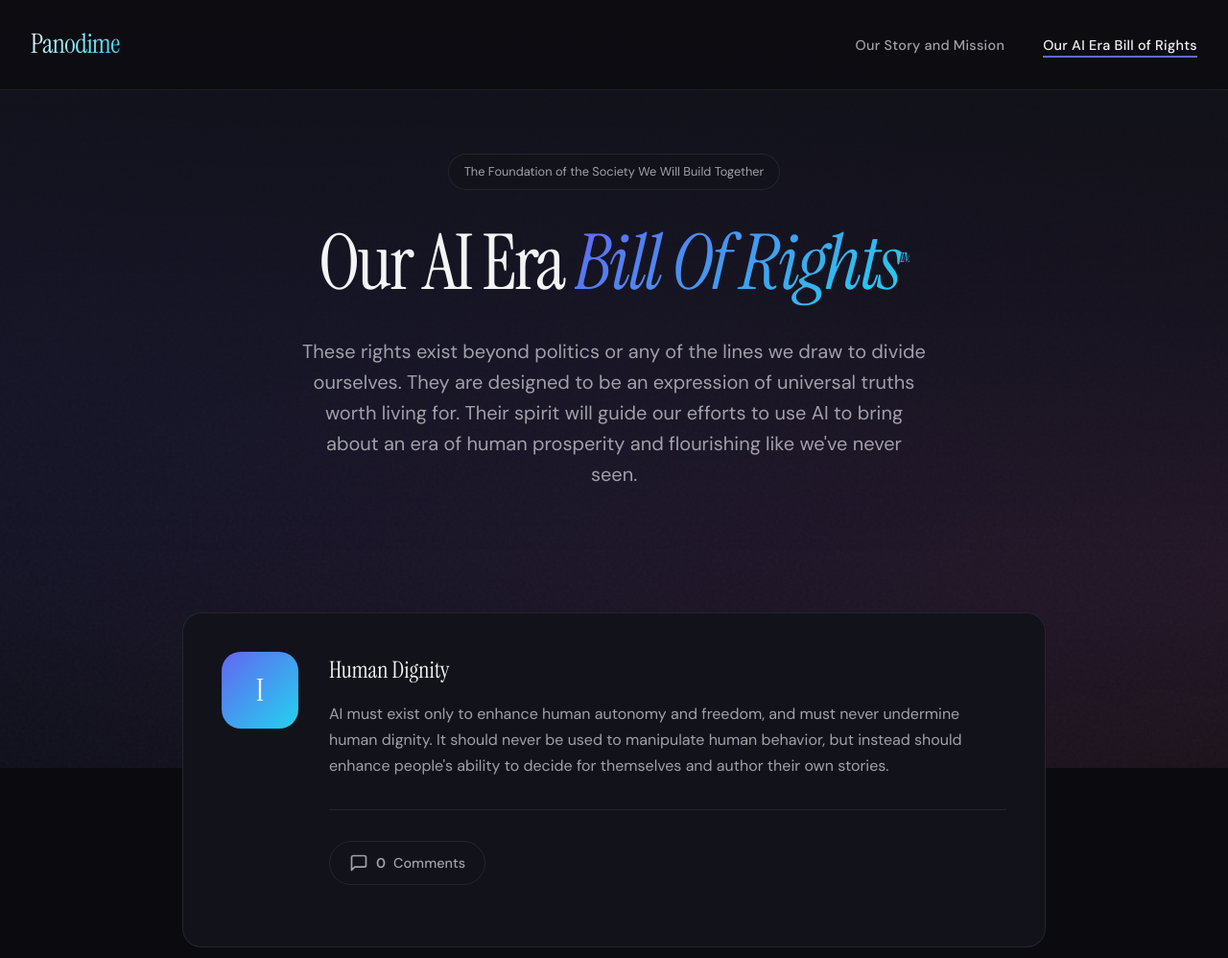
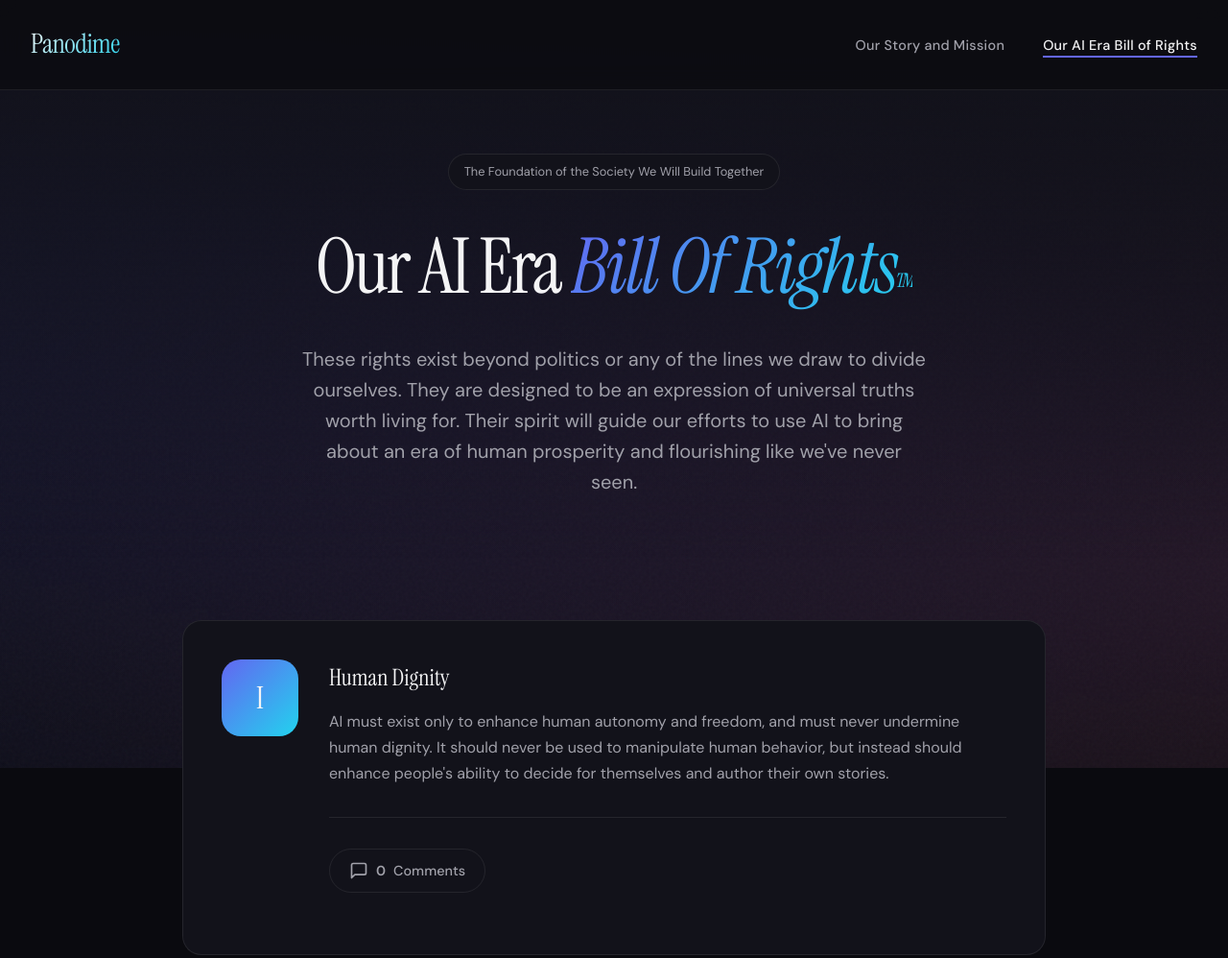
Before and after one commit to pano-apps/landingpagenovember25, a plain HTML site: page bill-of-rights.html in a window 1280 px wide. Shown: the top 998 px of the page at 96% size. Drawn offline with Linux system fonts and the light colour scheme; no server answers.

Commit message:
Update bill-of-rights.html

```diff
--- a/bill-of-rights.html
+++ b/bill-of-rights.html
@@ -222,10 +222,11 @@
             font-family: var(--font-display);
             font-size: clamp(2.5rem, 8vw, 5rem);
             font-weight: 400;
-            line-height: 1.3;  /* ADD THIS LINE HERE */
+            line-height: 1.4;
             letter-spacing: -0.03em;
             margin-bottom: 1.5rem;
             animation: fadeSlideUp 0.8s var(--ease-out-expo) 0.2s both;
+            overflow: visible;
         }
 
         .page-header h1 em {
@@ -1050,7 +1051,7 @@
 
     <header class="page-header">
         <div class="page-badge">The Foundation of the Society We Will Build Together</div>
-        <h1>Our AI Era <em>Bill Of Rights<span style="font-size: 14px; vertical-align: super;">TM</span></em></h1>
+        <h1>Our AI Era <em>Bill Of Rights<span style="font-size: 20px; vertical-align: 0.3em; display: inline-block;">TM</span></em></h1>
         <p class="page-subtitle">These rights exist beyond politics or any of the lines we draw to divide ourselves. They are designed to be an expression of universal truths worth living for. Their spirit will guide our efforts to use AI to bring about an era of human prosperity and flourishing like we've never seen.</p>
     </header>
 
```
